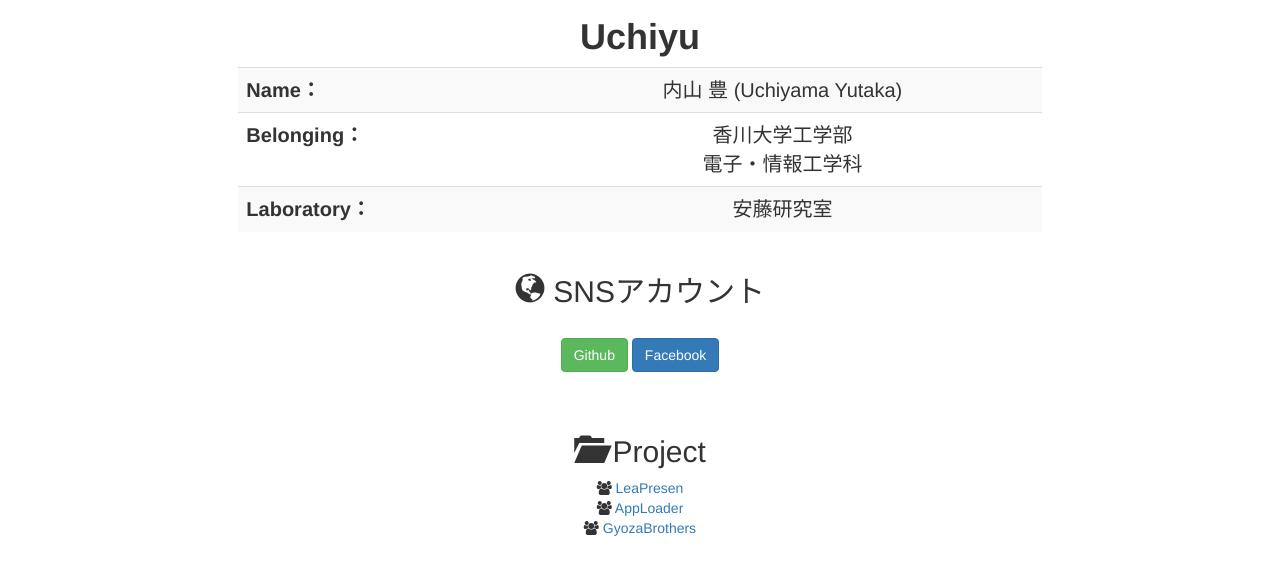
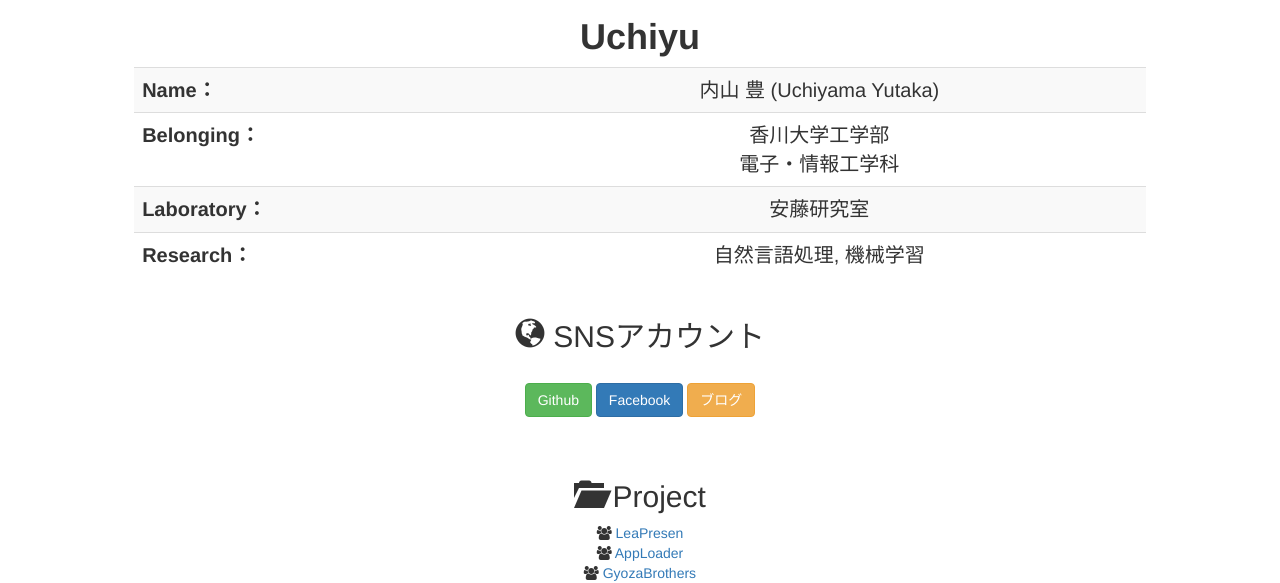
Before and after one commit to uchiyu/uchiyu.github.io, a plain HTML site: page index.html in a window 1280 px wide. Shown: the part 333-916 px from the top of the page. Before the commit the page ends 871 px from the top, so only its background shows below. Drawn offline with Linux system fonts and the light colour scheme.

Commit message:
add my status

```diff
--- a/index.html
+++ b/index.html
@@ -43,8 +43,8 @@
         </div><!--col-size main-->
       </div><!--row-fluid-->
 
-      <div class="row-fluid" align="center">
-        <div class="col-xs-offset-2 col-xs-8" style="text-align:center">
+      <div class="row-fluid">
+        <div class="col-xs-offset-1 col-xs-10" style="text-align:center">
           <table class="table table-striped" style="font-size : 20px">
             <tr>
               <th>Name：</th>
@@ -59,12 +59,16 @@
               <th>Laboratory：</th>
               <td>安藤研究室</td>
             </tr>
+            <tr>
+              <th>Research：</th>
+              <td>自然言語処理, 機械学習</td>
+            </tr>
           </table>
         </div><!--col-size-->
       </div><!--row-fluid-->
 
       <div class="row-fluid" align="center">
-          <div class="col-xs-offset-3 col-xs-6" style="text-align:center">
+          <div class="col-xs-offset-1 col-xs-10" style="text-align:center">
             <h2 id="sns" data-spy="scroll" data-target="#spy">
               <i class="glyphicon glyphicon-globe"> </i>
               SNSアカウント
@@ -72,6 +76,8 @@
             <br />
             <a class="btn btn-success" href="https://github.com/uchiyu" target="_blank">Github</a>
             <a class="btn btn-primary" href="https://www.facebook.com/yutaka.uchiyama.560" target="_blank">Facebook</a>
+            <a class="btn btn-warning" href="http://ucchi-in.hatenablog.com/about" target="_blank">ブログ</a>
+          </div><!--col-size-->
           </div><!--col-size-->
       </div><!--row-fluid-->
     </div><!--container-fluid-->
@@ -80,7 +86,7 @@
     <br />
 
     <div class="row-fluid" align="center">
-          <div class="col-xs-offset-3 col-xs-6" style="text-align:center">
+          <div class="col-xs-offset-1 col-xs-10" style="text-align:center">
             <h2 id="sns" data-spy="scroll" data-target="#spy">
               <i class="glyphicon glyphicon-folder-open"> </i>
               Project
```
